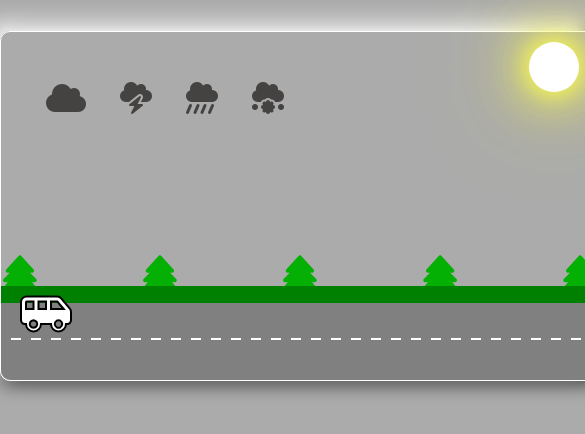
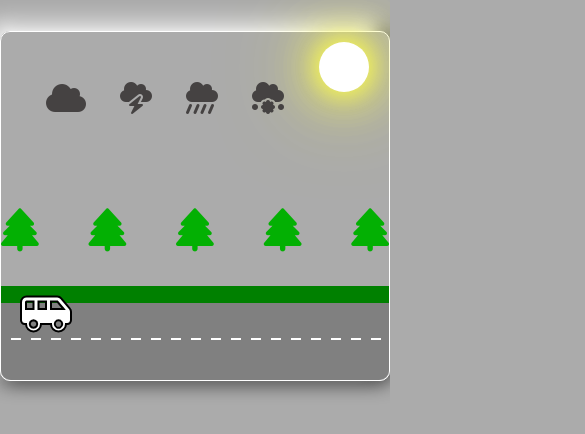
Before and after one commit to Muhammad2606/ani, a plain HTML site: page index.html in a window 390 px wide. Shown: the whole page, 585 px wide, since content can reach past the window. Drawn offline with Linux system fonts and the light colour scheme.

Commit message:
muhammad

```diff
--- a/css/style.css
+++ b/css/style.css
@@ -138,3 +138,14 @@ body{
         transform: translateX(20px);
     }
 }
+
+@media only screen and (max-width:768px){
+        .card
+
+        {
+            width: 100%;
+        }
+        .tree{
+    margin-top: 45.2%;
+}
+}
```
